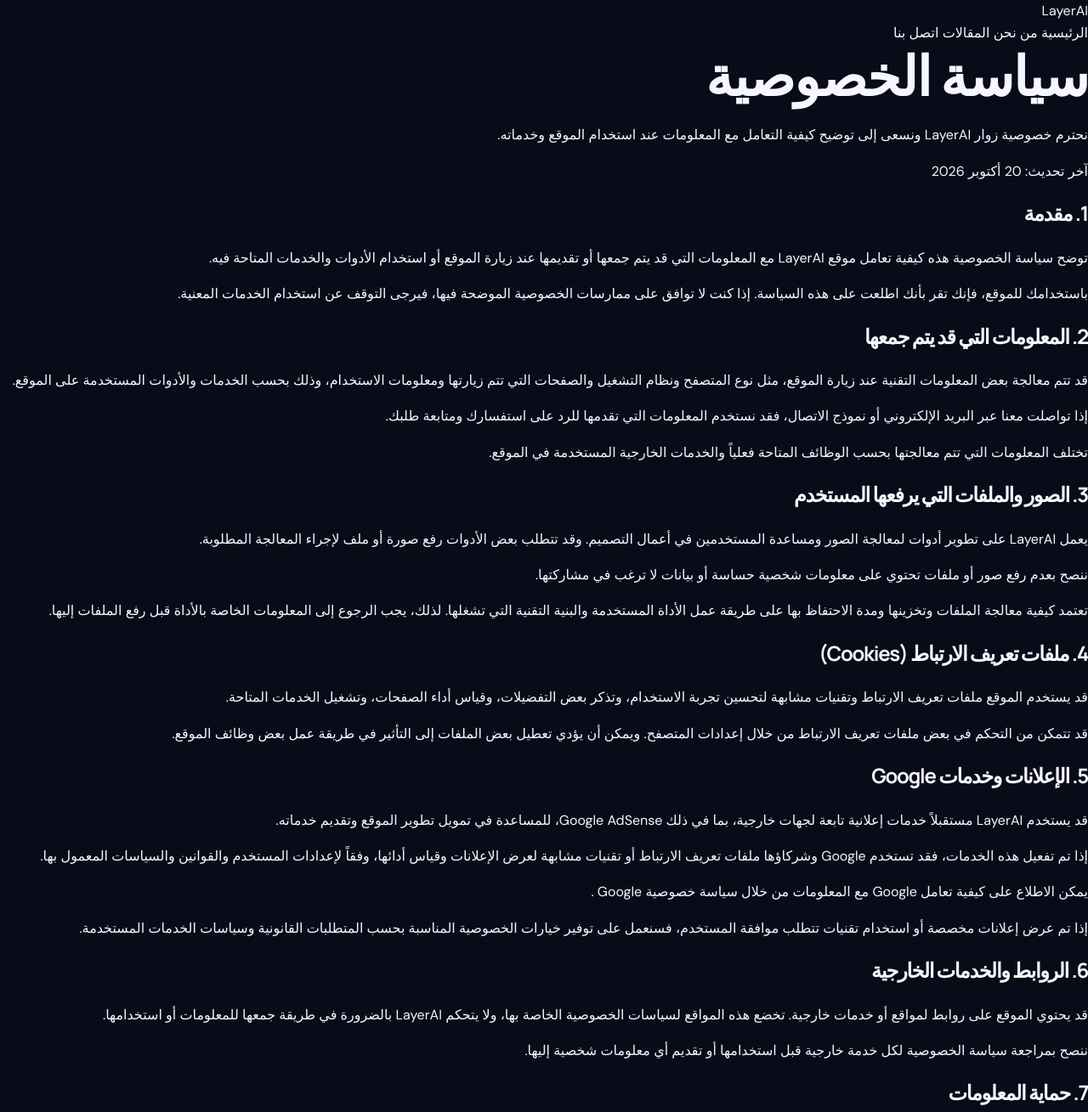
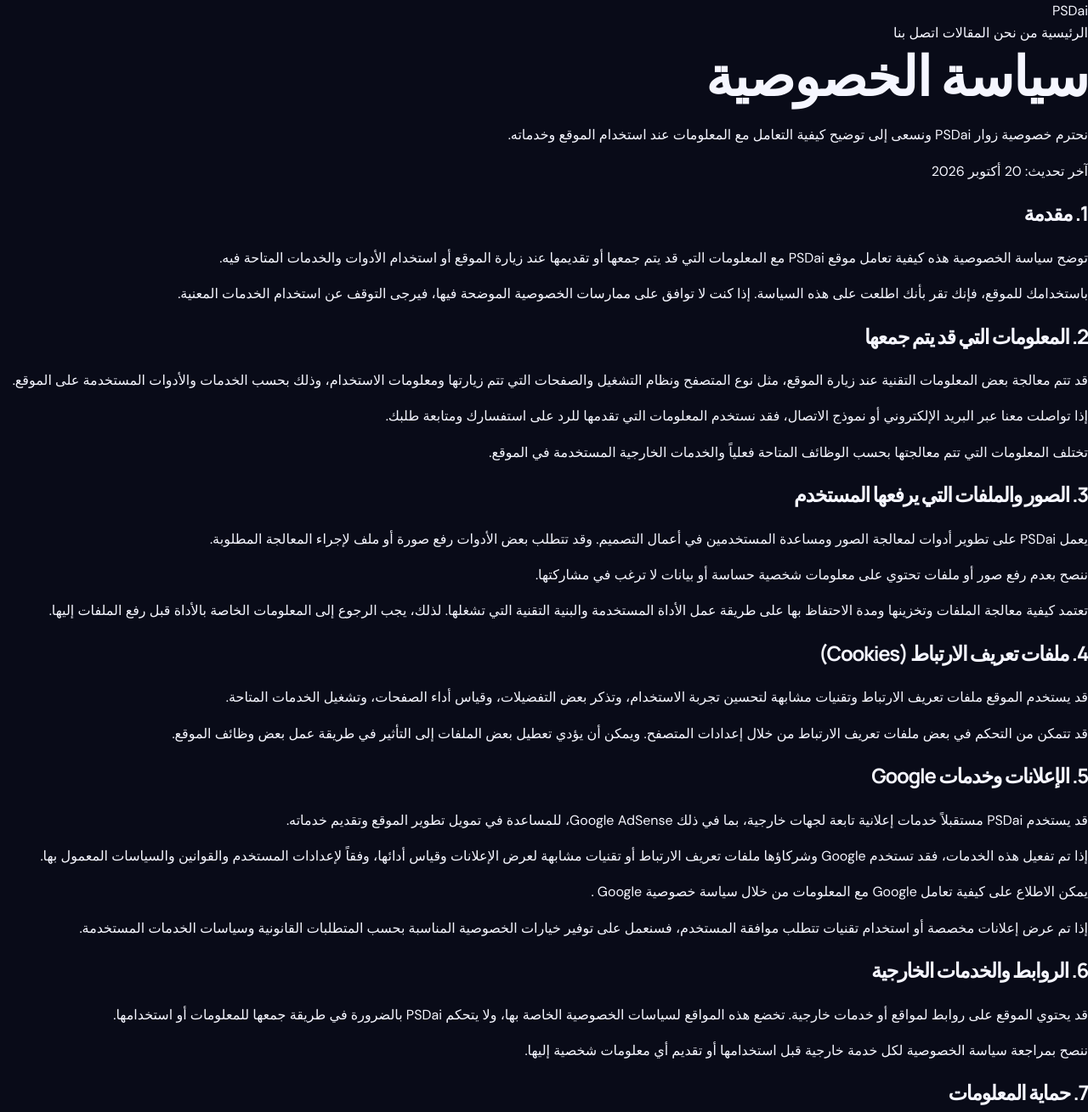
Before and after one commit to Yassinemoha/layerai-site, a plain HTML site: page privacy.html in a window 1280 px wide. Shown: the top 1309 px of the page at 85% size. Drawn offline with Linux system fonts and the light colour scheme.

Commit message:
Update privacy.html

```diff
--- a/privacy.html
+++ b/privacy.html
@@ -4,9 +4,12 @@
     <meta charset="UTF-8">
     <meta name="viewport" content="width=device-width, initial-scale=1.0">
 
-    <title>سياسة الخصوصية | LayerAI</title>
+    <title>سياسة الخصوصية | PSDai</title>
 
-    <meta name="description" content="اطلع على سياسة الخصوصية الخاصة بموقع LayerAI، وكيفية التعامل مع المعلومات وملفات تعريف الارتباط والإعلانات وملفات الصور.">
+    <meta name="description" content="اطلع على سياسة الخصوصية الخاصة بموقع PSDai، وكيفية التعامل مع المعلومات وملفات تعريف الارتباط والإعلانات وملفات الصور.">
+
+    <meta name="robots" content="index, follow">
+    <link rel="canonical" href="https://psdai.cyou/privacy.html">
 
     <link rel="stylesheet" href="styles.css">
 </head>
@@ -15,7 +18,7 @@
 
     <header>
         <div class="container">
-            <a href="index.html" class="logo">LayerAI</a>
+            <a href="index.html" class="logo">PSDai</a>
 
             <nav aria-label="القائمة الرئيسية">
                 <a href="index.html">الرئيسية</a>
@@ -32,7 +35,7 @@
             <h1>سياسة الخصوصية</h1>
 
             <p class="lead">
-                نحترم خصوصية زوار LayerAI ونسعى إلى توضيح كيفية
+                نحترم خصوصية زوار PSDai ونسعى إلى توضيح كيفية
                 التعامل مع المعلومات عند استخدام الموقع وخدماته.
             </p>
 
@@ -43,7 +46,7 @@
             <h2>1. مقدمة</h2>
 
             <p>
-                توضح سياسة الخصوصية هذه كيفية تعامل موقع LayerAI مع
+                توضح سياسة الخصوصية هذه كيفية تعامل موقع PSDai مع
                 المعلومات التي قد يتم جمعها أو تقديمها عند زيارة الموقع
                 أو استخدام الأدوات والخدمات المتاحة فيه.
             </p>
@@ -81,7 +84,7 @@
             <h2>3. الصور والملفات التي يرفعها المستخدم</h2>
 
             <p>
-                يعمل LayerAI على تطوير أدوات لمعالجة الصور ومساعدة
+                يعمل PSDai على تطوير أدوات لمعالجة الصور ومساعدة
                 المستخدمين في أعمال التصميم. وقد تتطلب بعض الأدوات
                 رفع صورة أو ملف لإجراء المعالجة المطلوبة.
             </p>
@@ -119,7 +122,7 @@
             <h2>5. الإعلانات وخدمات Google</h2>
 
             <p>
-                قد يستخدم LayerAI مستقبلاً خدمات إعلانية تابعة لجهات
+                قد يستخدم PSDai مستقبلاً خدمات إعلانية تابعة لجهات
                 خارجية، بما في ذلك Google AdSense، للمساعدة في تمويل
                 تطوير الموقع وتقديم خدماته.
             </p>
@@ -154,7 +157,7 @@
             <p>
                 قد يحتوي الموقع على روابط لمواقع أو خدمات خارجية.
                 تخضع هذه المواقع لسياسات الخصوصية الخاصة بها،
-                ولا يتحكم LayerAI بالضرورة في طريقة جمعها للمعلومات
+                ولا يتحكم PSDai بالضرورة في طريقة جمعها للمعلومات
                 أو استخدامها.
             </p>
 
@@ -212,7 +215,7 @@
     <footer>
         <div class="container">
 
-            <p>&copy; 2026 LayerAI. جميع الحقوق محفوظة.</p>
+            <p>&copy; 2026 PSDai. جميع الحقوق محفوظة.</p>
 
             <div class="footer-links">
                 <a href="privacy.html"
```
